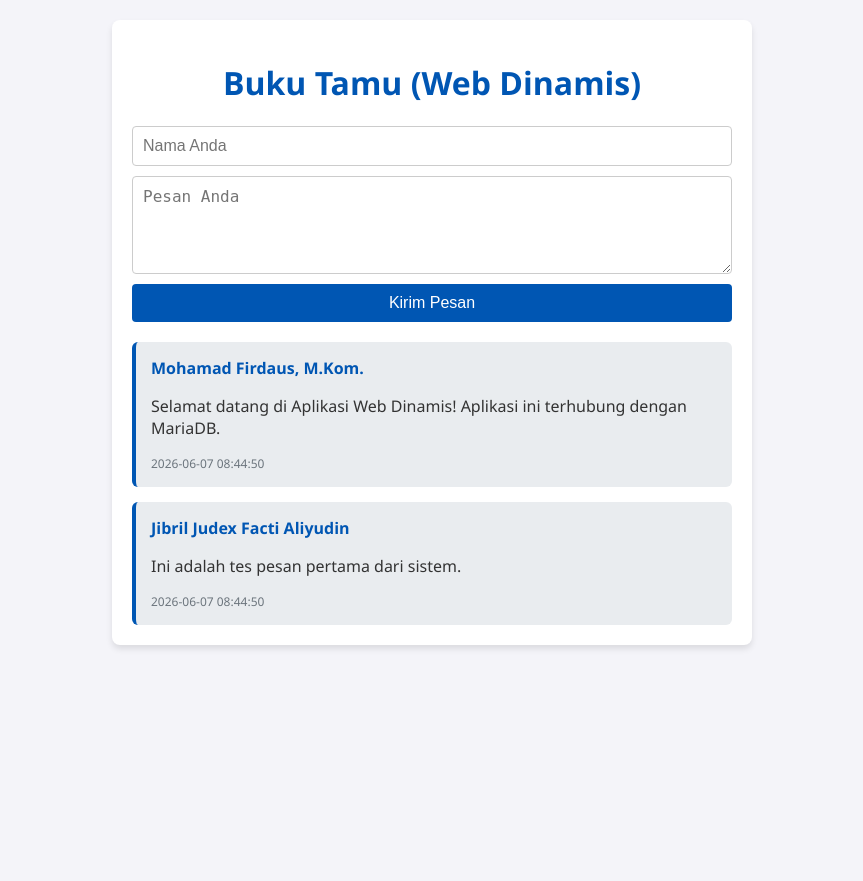
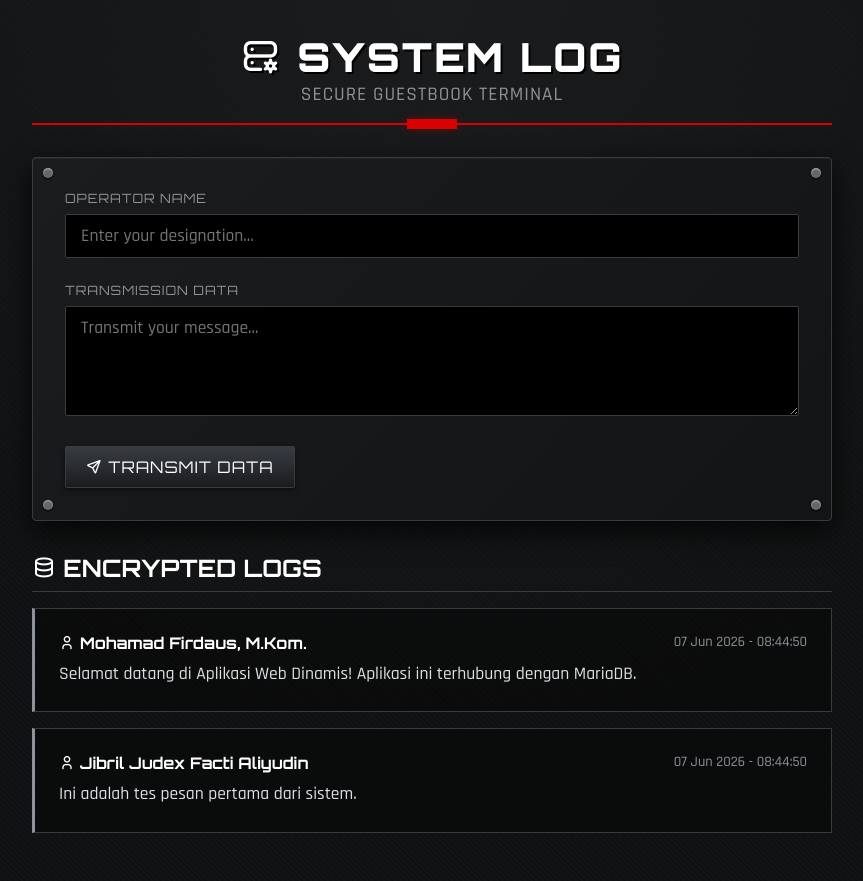
Before and after one commit to jibriljudexx7/web_uas, a PHP site: page / in a window 1280 px wide. Shown: the whole page, without its empty margins (208-1071 px from the left). Before the commit the page ends 649 px from the top, so only its background shows below. Run offline with PHP 8.4, Linux system fonts and the light colour scheme; data comes from the database, SQL or seed files in the repository; data that the repository does not hold is empty.

Commit message:
feat: implement MVC architecture and Metal theme for dynamic web

```diff
--- /dev/null
+++ b/web-dinamis/src/config/Database.php
@@ -0,0 +1,26 @@
+<?php
+class Database {
+    private static $host = 'db';
+    private static $db_name = 'uas_db';
+    private static $username = 'root';
+    private static $password = 'rootpassword'; // matches the docker-compose setup
+    private static $conn;
+
+    public static function getConnection() {
+        if (self::$conn == null) {
+            try {
+                // Read from env if available (from docker-compose environment)
+                $host = getenv('DATABASE_HOST') ?: self::$host;
+                $db_name = getenv('DATABASE_NAME') ?: self::$db_name;
+                $username = getenv('DATABASE_USER') ?: self::$username;
+                $password = getenv('DATABASE_PASSWORD') ?: self::$password;
+
+                self::$conn = new PDO("mysql:host=" . $host . ";dbname=" . $db_name, $username, $password);
+                self::$conn->setAttribute(PDO::ATTR_ERRMODE, PDO::ERRMODE_EXCEPTION);
+            } catch(PDOException $exception) {
+                die("Connection error: " . $exception->getMessage());
+            }
+        }
+        return self::$conn;
+    }
+}
--- /dev/null
+++ b/web-dinamis/src/controllers/HomeController.php
@@ -0,0 +1,34 @@
+<?php
+require_once __DIR__ . '/../models/GuestbookModel.php';
+
+class HomeController {
+    private $model;
+
+    public function __construct() {
+        $this->model = new GuestbookModel();
+    }
+
+    public function index() {
+        // Handle form submission
+        $successMsg = '';
+        $errorMsg = '';
+
+        if ($_SERVER['REQUEST_METHOD'] === 'POST') {
+            if (!empty($_POST['name']) && !empty($_POST['message'])) {
+                if ($this->model->addEntry($_POST['name'], $_POST['message'])) {
+                    $successMsg = "Data Transmission Successful!";
+                } else {
+                    $errorMsg = "System Error: Transmission Failed.";
+                }
+            } else {
+                $errorMsg = "Validation Error: Operator Name and Data cannot be empty.";
+            }
+        }
+
+        // Fetch entries
+        $entries = $this->model->getAllEntries();
+
+        // Render view
+        require_once __DIR__ . '/../views/home.php';
+    }
+}
--- a/web-dinamis/src/index.php
+++ b/web-dinamis/src/index.php
@@ -1,71 +1,6 @@
 <?php
-$host = getenv('DATABASE_HOST') ?: 'db';
-$user = getenv('DATABASE_USER') ?: 'root';
-$pass = getenv('DATABASE_PASSWORD') ?: 'rootpassword';
-$dbname = getenv('DATABASE_NAME') ?: 'uas_db';
+// MVC Front Controller
+require_once __DIR__ . '/controllers/HomeController.php';
 
-$conn = new mysqli($host, $user, $pass, $dbname);
-
-if ($conn->connect_error) {
-    die("Connection failed: " . $conn->connect_error);
-}
-
-if ($_SERVER['REQUEST_METHOD'] === 'POST' && isset($_POST['name']) && isset($_POST['message'])) {
-    $name = $conn->real_escape_string($_POST['name']);
-    $message = $conn->real_escape_string($_POST['message']);
-    $sql = "INSERT INTO guestbook (name, message) VALUES ('$name', '$message')";
-    $conn->query($sql);
-    header("Location: " . $_SERVER['PHP_SELF']);
-    exit;
-}
-?>
-<!DOCTYPE html>
-<html lang="id">
-<head>
-    <meta charset="UTF-8">
-    <meta name="viewport" content="width=device-width, initial-scale=1.0">
-    <title>Web Dinamis - Buku Tamu UAS</title>
-    <style>
-        body { font-family: 'Segoe UI', Tahoma, Geneva, Verdana, sans-serif; background-color: #f4f4f9; color: #333; margin: 0; padding: 20px; }
-        .container { max-width: 600px; margin: 0 auto; background: #fff; padding: 20px; border-radius: 8px; box-shadow: 0 4px 6px rgba(0,0,0,0.1); }
-        h1 { color: #0056b3; text-align: center; }
-        form { display: flex; flex-direction: column; gap: 10px; margin-bottom: 20px; }
-        input, textarea, button { padding: 10px; font-size: 16px; border: 1px solid #ccc; border-radius: 4px; }
-        button { background-color: #0056b3; color: white; border: none; cursor: pointer; transition: background 0.3s; }
-        button:hover { background-color: #004494; }
-        .message-board { display: flex; flex-direction: column; gap: 15px; }
-        .message-card { background: #e9ecef; padding: 15px; border-radius: 6px; border-left: 4px solid #0056b3; }
-        .message-card strong { color: #0056b3; }
-        .date { font-size: 12px; color: #6c757d; display: block; margin-top: 5px; }
-    </style>
-</head>
-<body>
-    <div class="container">
-        <h1>Buku Tamu (Web Dinamis)</h1>
-
-        <form method="POST">
-            <input type="text" name="name" placeholder="Nama Anda" required>
-            <textarea name="message" placeholder="Pesan Anda" rows="4" required></textarea>
-            <button type="submit">Kirim Pesan</button>
-        </form>
-
-        <div class="message-board">
-            <?php
-            $result = $conn->query("SELECT * FROM guestbook ORDER BY created_at DESC");
-            if ($result->num_rows > 0) {
-                while($row = $result->fetch_assoc()) {
-                    echo "<div class='message-card'>";
-                    echo "<strong>" . htmlspecialchars($row['name']) . "</strong>";
-                    echo "<p>" . nl2br(htmlspecialchars($row['message'])) . "</p>";
-                    echo "<span class='date'>" . $row['created_at'] . "</span>";
-                    echo "</div>";
-                }
-            } else {
-                echo "<p style='text-align:center; color:#6c757d;'>Belum ada pesan. Jadilah yang pertama!</p>";
-            }
-            $conn->close();
-            ?>
-        </div>
-    </div>
-</body>
-</html>
+$controller = new HomeController();
+$controller->index();
--- /dev/null
+++ b/web-dinamis/src/models/GuestbookModel.php
@@ -0,0 +1,32 @@
+<?php
+require_once __DIR__ . '/../config/Database.php';
+
+class GuestbookModel {
+    private $conn;
+    private $table_name = "guestbook";
+
+    public function __construct() {
+        $this->conn = Database::getConnection();
+    }
+
+    public function getAllEntries() {
+        $query = "SELECT id, name, message, created_at FROM " . $this->table_name . " ORDER BY created_at DESC";
+        $stmt = $this->conn->prepare($query);
+        $stmt->execute();
+        return $stmt->fetchAll(PDO::FETCH_ASSOC);
+    }
+
+    public function addEntry($name, $message) {
+        $query = "INSERT INTO " . $this->table_name . " (name, message) VALUES (:name, :message)";
+        $stmt = $this->conn->prepare($query);
+        $name = htmlspecialchars(strip_tags($name));
+        $message = htmlspecialchars(strip_tags($message));
+        $stmt->bindParam(":name", $name);
+        $stmt->bindParam(":message", $message);
+
+        if($stmt->execute()) {
+            return true;
+        }
+        return false;
+    }
+}
--- /dev/null
+++ b/web-dinamis/src/views/home.php
@@ -0,0 +1,48 @@
+<?php ob_start(); ?>
+
+<?php if ($successMsg): ?>
+    <div class="alert alert-success"><i class="ti ti-check"></i> <?= $successMsg ?></div>
+<?php endif; ?>
+<?php if ($errorMsg): ?>
+    <div class="alert"><i class="ti ti-alert-triangle"></i> <?= $errorMsg ?></div>
+<?php endif; ?>
+
+<div class="panel">
+    <div class="rivet tl"></div><div class="rivet tr"></div><div class="rivet bl"></div><div class="rivet br"></div>
+    <form method="POST" action="index.php">
+        <div class="form-group">
+            <label for="name">Operator Name</label>
+            <input type="text" id="name" name="name" class="form-control" required placeholder="Enter your designation...">
+        </div>
+        <div class="form-group">
+            <label for="message">Transmission Data</label>
+            <textarea id="message" name="message" class="form-control" rows="4" required placeholder="Transmit your message..."></textarea>
+        </div>
+        <button type="submit" class="btn-metal"><i class="ti ti-send"></i> Transmit Data</button>
+    </form>
+</div>
+
+<h2 style="font-family: 'Orbitron', sans-serif; color: #fff; margin-bottom: 1rem; border-bottom: 1px solid var(--border-metal); padding-bottom: 0.5rem;"><i class="ti ti-database"></i> ENCRYPTED LOGS</h2>
+
+<div class="entries">
+    <?php if (empty($entries)): ?>
+        <p>No records found in the database matrix.</p>
+    <?php else: ?>
+        <?php foreach($entries as $entry): ?>
+            <div class="entry">
+                <div class="entry-header">
+                    <span class="entry-name"><i class="ti ti-user"></i> <?= htmlspecialchars($entry['name']) ?></span>
+                    <span class="entry-date"><?= date('d M Y - H:i:s', strtotime($entry['created_at'])) ?></span>
+                </div>
+                <div class="entry-message">
+                    <?= nl2br(htmlspecialchars($entry['message'])) ?>
+                </div>
+            </div>
+        <?php endforeach; ?>
+    <?php endif; ?>
+</div>
+
+<?php
+$content = ob_get_clean();
+require_once __DIR__ . '/layout.php';
+?>
--- /dev/null
+++ b/web-dinamis/src/views/layout.php
@@ -0,0 +1,132 @@
+<!DOCTYPE html>
+<html lang="id">
+<head>
+    <meta charset="UTF-8">
+    <meta name="viewport" content="width=device-width, initial-scale=1.0">
+    <title>Guestbook - Metal MVC</title>
+    <link href="https://fonts.googleapis.com/css2?family=Orbitron:wght@400;700;900&family=Rajdhani:wght@500;700&display=swap" rel="stylesheet">
+    <link rel="stylesheet" href="https://cdn.jsdelivr.net/npm/@tabler/icons-webfont@latest/tabler-icons.min.css">
+    <style>
+        :root {
+            --bg-base: #0f1011;
+            --bg-panel: #1a1c1e;
+            --border-metal: #383c42;
+            --accent-red: #d80000;
+            --accent-glow: rgba(216, 0, 0, 0.4);
+            --silver-light: #dce1e6;
+            --silver-dark: #8c9399;
+        }
+        * { box-sizing: border-box; margin: 0; padding: 0; }
+        body {
+            font-family: 'Rajdhani', sans-serif;
+            background-color: var(--bg-base);
+            color: var(--silver-light);
+            background-image:
+                radial-gradient(circle at 50% 0%, #1a1c1e 0%, transparent 70%),
+                repeating-linear-gradient(45deg, transparent, transparent 2px, rgba(255,255,255,0.015) 2px, rgba(255,255,255,0.015) 4px);
+            min-height: 100vh;
+            padding: 2rem 1rem;
+        }
+        .container {
+            max-width: 800px;
+            margin: 0 auto;
+        }
+        .header {
+            text-align: center;
+            margin-bottom: 2rem;
+            padding-bottom: 1rem;
+            border-bottom: 2px solid var(--accent-red);
+            position: relative;
+        }
+        .header::after {
+            content: ''; position: absolute; bottom: -6px; left: 50%; transform: translateX(-50%);
+            width: 50px; height: 10px; background: var(--accent-red); box-shadow: 0 0 10px var(--accent-glow);
+        }
+        .header h1 {
+            font-family: 'Orbitron', sans-serif;
+            font-size: 2.5rem;
+            font-weight: 900;
+            text-transform: uppercase;
+            letter-spacing: 2px;
+            color: #fff;
+            text-shadow: 2px 2px 0 #000;
+        }
+        .panel {
+            background: linear-gradient(135deg, var(--bg-panel), #131416);
+            border: 1px solid var(--border-metal);
+            border-radius: 4px;
+            padding: 2rem;
+            margin-bottom: 2rem;
+            box-shadow: 0 10px 30px rgba(0,0,0,0.8), inset 0 1px 1px rgba(255,255,255,0.05);
+            position: relative;
+        }
+        /* Rivets */
+        .rivet {
+            position: absolute; width: 10px; height: 10px; background: #666; border-radius: 50%; box-shadow: inset 0 1px 2px rgba(255,255,255,0.5), 0 1px 2px #000;
+        }
+        .panel .tl { top: 10px; left: 10px; }
+        .panel .tr { top: 10px; right: 10px; }
+        .panel .bl { bottom: 10px; left: 10px; }
+        .panel .br { bottom: 10px; right: 10px; }
+
+        .form-group { margin-bottom: 1.5rem; }
+        .form-group label {
+            display: block; font-family: 'Orbitron', sans-serif; font-size: 0.8rem; color: var(--silver-dark);
+            text-transform: uppercase; margin-bottom: 0.5rem; letter-spacing: 1px;
+        }
+        .form-control {
+            width: 100%; background: #000; border: 1px solid var(--border-metal); color: var(--silver-light);
+            padding: 10px 15px; font-family: 'Rajdhani', sans-serif; font-size: 1.1rem; border-radius: 2px;
+            transition: all 0.3s;
+        }
+        .form-control:focus {
+            outline: none; border-color: var(--accent-red); box-shadow: 0 0 10px var(--accent-glow);
+        }
+        .btn-metal {
+            background: linear-gradient(to bottom, #383c42, #1a1c1e);
+            border: 1px solid var(--border-metal);
+            color: #fff;
+            padding: 10px 20px;
+            font-family: 'Orbitron', sans-serif;
+            font-size: 1rem;
+            text-transform: uppercase;
+            letter-spacing: 1px;
+            cursor: pointer;
+            transition: all 0.3s;
+            box-shadow: 0 2px 5px rgba(0,0,0,0.5);
+            border-radius: 2px;
+        }
+        .btn-metal:hover {
+            border-color: var(--accent-red);
+            color: var(--accent-red);
+            box-shadow: 0 0 15px var(--accent-glow);
+        }
+        .alert {
+            padding: 1rem; margin-bottom: 1.5rem; border-left: 4px solid var(--accent-red);
+            background: rgba(216, 0, 0, 0.1); font-weight: bold;
+        }
+        .alert-success { border-color: #00ffaa; background: rgba(0, 255, 170, 0.1); color: #00ffaa; }
+
+        .entry {
+            background: rgba(0,0,0,0.4); border: 1px solid var(--border-metal);
+            padding: 1.5rem; margin-bottom: 1rem; position: relative; border-left: 3px solid var(--silver-dark);
+        }
+        .entry:hover { border-left-color: var(--accent-red); }
+        .entry-header { display: flex; justify-content: space-between; margin-bottom: 0.5rem; }
+        .entry-name { font-family: 'Orbitron', sans-serif; font-weight: 700; color: #fff; }
+        .entry-date { font-size: 0.9rem; color: var(--silver-dark); }
+        .entry-message { font-size: 1.1rem; line-height: 1.5; color: var(--silver-light); }
+    </style>
+</head>
+<body>
+    <div class="container">
+        <header class="header">
+            <h1><i class="ti ti-server-cog"></i> SYSTEM LOG</h1>
+            <p style="font-size: 1.2rem; letter-spacing: 1px; color: var(--silver-dark);">SECURE GUESTBOOK TERMINAL</p>
+        </header>
+
+        <?= $content ?>
+
+    </div>
+</body>
+</html>
```
